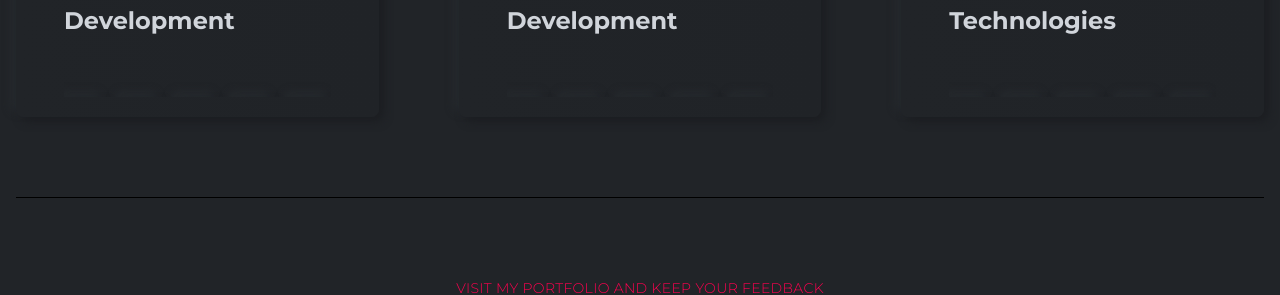
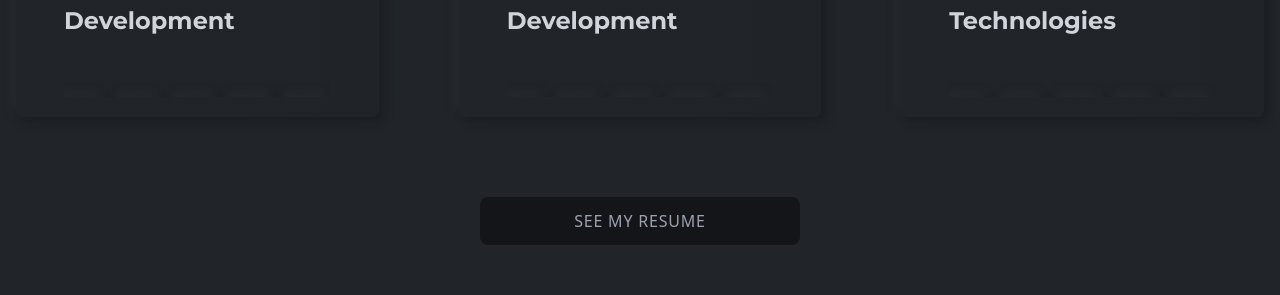
Before and after one commit to KIsmoilov/Khusniddin_portfolio, a React (Create React App) app: page / in a window 1280 px wide. Shown: the part 1364-1659 px from the top of the page. Built offline with nearby package versions, Linux system fonts and the light colour scheme.

Commit message:
Add get my resume button

```diff
--- a/src/components/contact/ContactLeft.js
+++ b/src/components/contact/ContactLeft.js
@@ -31,30 +31,27 @@ const ContactLeft = () => (
     <div className="flex flex-col gap-4">
       <h2 className="text-base uppercase font-titleFont mb-6">Find me in</h2>
       <div className="flex gap-4">
-        <span className="bannerIcon">
         <a
           href="https://www.linkedin.com/in/khusniddin-ismoilov/"
           target="blank"
+          className="bannerIcon"
         >
           <FaLinkedinIn />
         </a>
-        </span>
-        <span className="bannerIcon">
         <a
           href="https://twitter.com/Uz_Mnemonist"
           target="blank"
+          className="bannerIcon"
         >
           <FaTwitter />
         </a>
-        </span>
-        <span className="bannerIcon">
         <a
           href="https://wellfound.com/u/khusniddin-ismoilov"
           target="blank"
+          className="bannerIcon"
         >
           <FaAngellist />
         </a>
-        </span>
       </div>
     </div>
   </div>
--- a/src/components/features/Features.js
+++ b/src/components/features/Features.js
@@ -124,6 +124,14 @@ const Features = () => (
         </div>
       </div>
     </div>
+    <div className="flex justify-center">
+      <a href="https://docs.google.com/document/d/1IwXLLO4fvZNOSvWIDeYRoJkqy2mqtEjQRLwhXhaMpjw/edit?usp=sharing" target="_blank" className="w-100 mt-20 flex items-center mx-auto" rel="noreferrer">
+        <button type="button" className="w-80 h-12 bg-[#141518] rounded-lg text-base text-gray-400 tracking-wider uppercase hover:text-white duration-300 hover:border-[1px] hover:border-designColor border-transparent">
+          See my Resume
+        </button>
+      </a>
+    </div>
+
   </section>
 );
 
```
Lines whose indentation alone changed are shown as unchanged.
